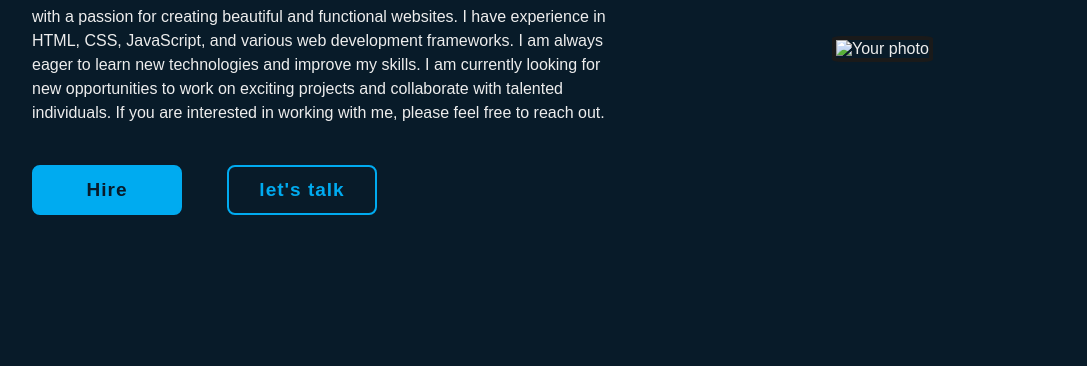
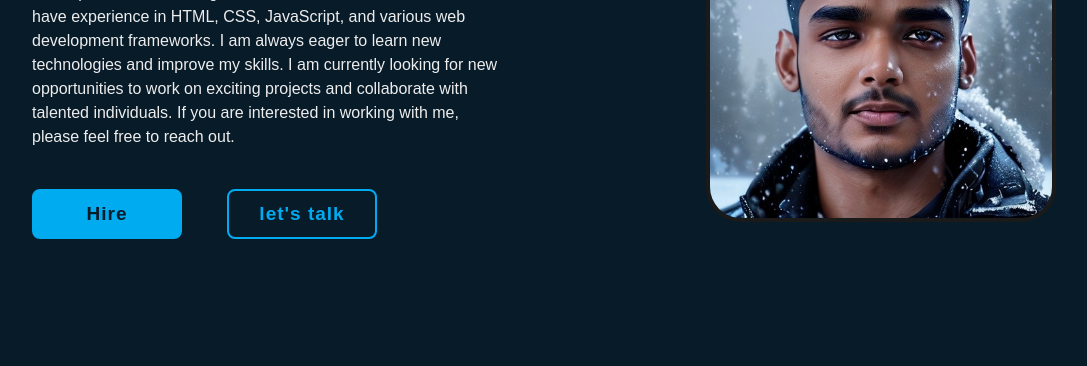
Before and after one commit to saifali92786/portfolio.github.io, a plain HTML site: page index.html in a window 1280 px wide. Shown: the part 351-717 px from the top of the page, without its empty margins (96-1183 px from the left). Drawn offline with Linux system fonts and the light colour scheme.

Commit message:
Update index.html

```diff
--- a/index.html
+++ b/index.html
@@ -34,7 +34,7 @@
                 </div>
         </div>
         <div class="profile-pic">
-            <img src="D:\Multimedia\Image & Pictures\IMG_20230503_134538.jpg" alt="Your photo" />
+            <img src="img.jpg" alt="Your photo" />
           </div>
         <div class="home-sci">
             <a href="#"><i class="fa-brands fa-facebook-f"></i></i></a>
```
